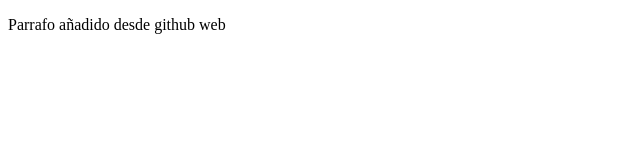
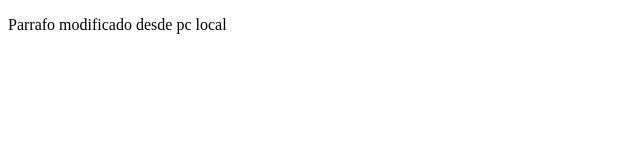
Before and after one commit to geraco89/git-curso, a plain HTML site: page Empresa-test/index.html in a window 1280 px wide. Shown: the full height of the page, 0-640 px from the left. Drawn offline with Linux system fonts and the light colour scheme.

Commit message:
parrafo añadido desde local

```diff
--- a/Empresa-test/index.html
+++ b/Empresa-test/index.html
@@ -6,6 +6,6 @@
     <title>Document</title>
 </head>
 <body>
-    <p>Parrafo añadido desde github web</p>
+    <p>Parrafo modificado desde pc local</p>
 </body>
 </html>
```
